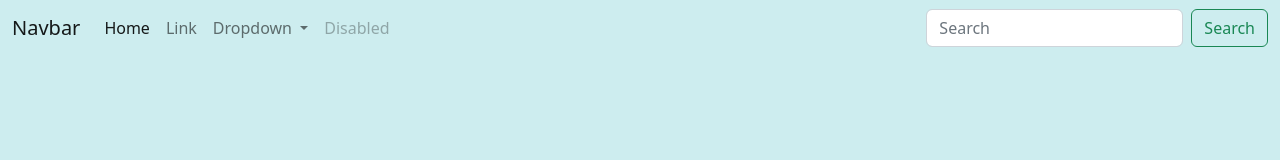
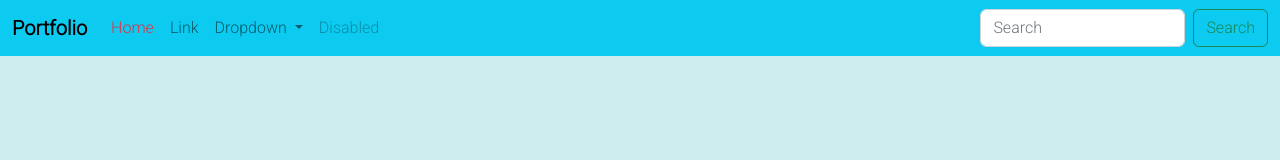
Before and after one commit to Kidan-Tekelearegy/Ethiopian-vraiety-foods, a website: page index.html in a window 1280 px wide. Drawn offline with Linux system fonts and the light colour scheme.

Commit message:
text-color added

```diff
--- a/index.html
+++ b/index.html
@@ -19,9 +19,9 @@
   </head>
   <body>
     <!-- Nav from bootstrap -->
-    <nav class="navbar navbar-expand-lg bg-body-tertiary">
+    <nav class="navbar navbar-expand-lg bg-info bg-body-tertiary">
       <div class="container-fluid">
-        <a class="navbar-brand" href="#">Navbar</a>
+        <a class="navbar-brand text-black fw-bold" href="#">Portfolio</a>
         <button
           class="navbar-toggler"
           type="button"
@@ -36,7 +36,7 @@
         <div class="collapse navbar-collapse" id="navbarSupportedContent">
           <ul class="navbar-nav me-auto mb-2 mb-lg-0">
             <li class="nav-item">
-              <a class="nav-link active" aria-current="page" href="#">Home</a>
+              <a class="nav-link active text-danger" aria-current="page" href="#">Home</a>
             </li>
             <li class="nav-item">
               <a class="nav-link" href="#">Link</a>
@@ -78,7 +78,7 @@
         </div>
       </div>
     </nav>
-
+    <!-- My own html -->
     <!-- First way to add Javascript  -->
     <!--  <script src="https://cdn.jsdelivr.net/npm/bootstrap@5.3.0-alpha1/dist/js/bootstrap.bundle.min.js" integrity="sha384-w76AqPfDkMBDXo30jS1Sgez6pr3x5MlQ1ZAGC+nuZB+EYdgRZgiwxhTBTkF7CXvN" crossorigin="anonymous"></script> -->
     <!--  second way to add Javascript  -->
--- a/style.css
+++ b/style.css
@@ -1,8 +1,13 @@
 @import url("./bootstrap/dist/css/bootstrap.min.css");
-
+@import url('https://fonts.googleapis.com/css2?family=Roboto:ital,wght@0,100;0,300;1,300&display=swap');
 
 body {
+    font-family: 'Roboto', sans-serif;
     margin: 0;
     padding: 0;
     background-color: rgb(205, 237, 239);
 }
+a {
+    color: red;
+
+}
```
